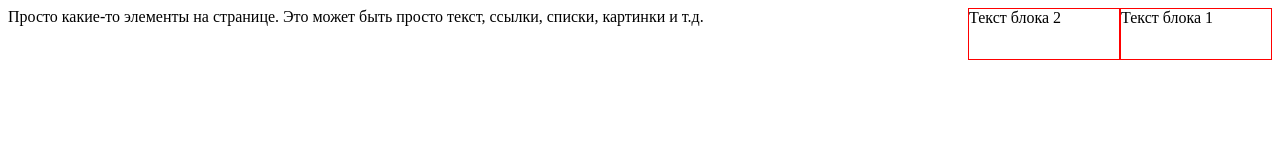
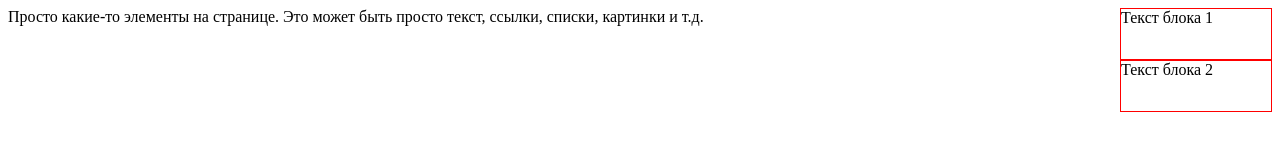
Before and after one commit to AlexandrLisowskiy/laboratory6, a plain HTML site: page index.html in a window 1280 px wide. Drawn offline with Linux system fonts and the light colour scheme.

Commit message:
zadanie 20

```diff
--- a/style.css
+++ b/style.css
@@ -3,6 +3,7 @@
     width: 150px;
     height: 50px;
     float: right;
+    clear: right;
 }
 
 #block2 {
```
